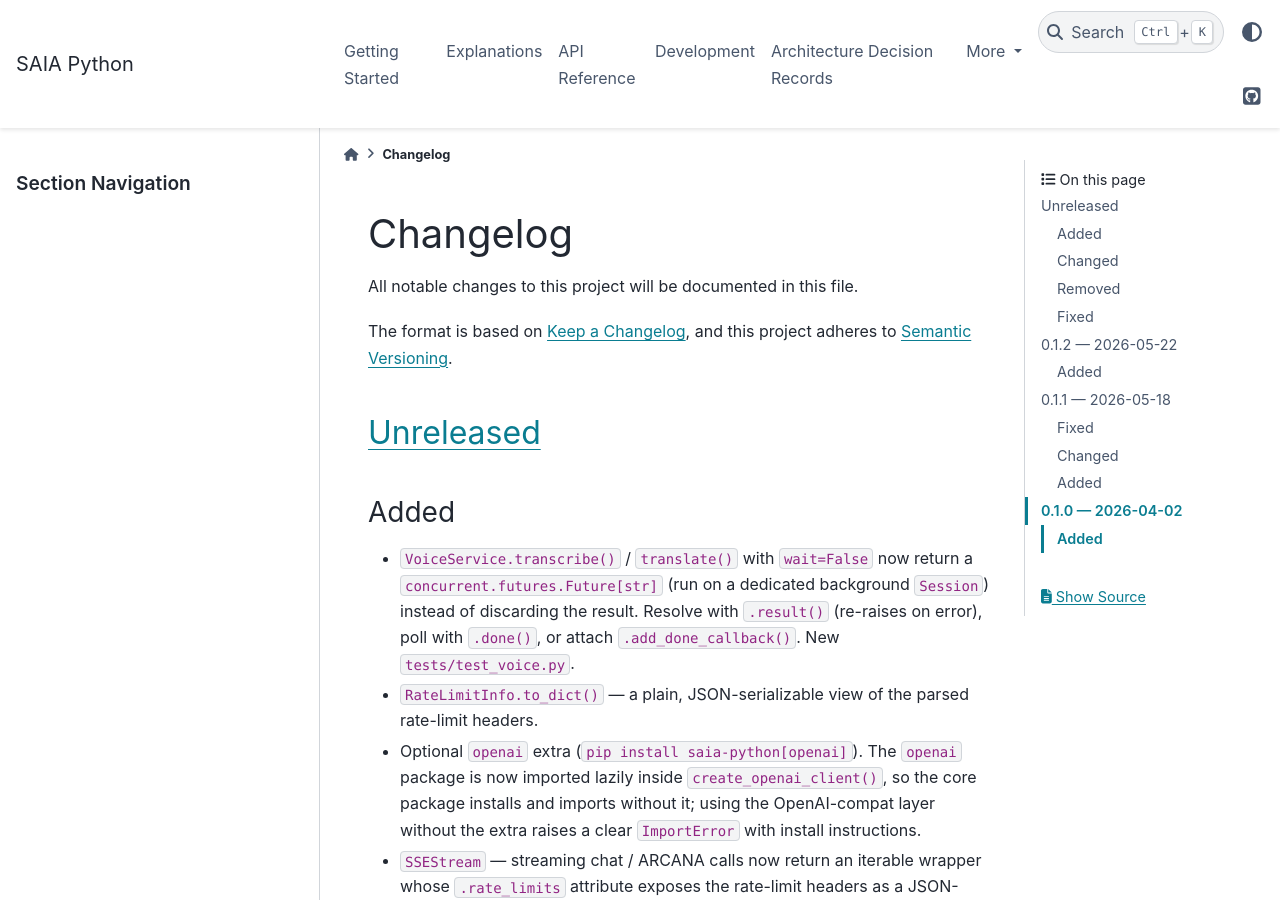
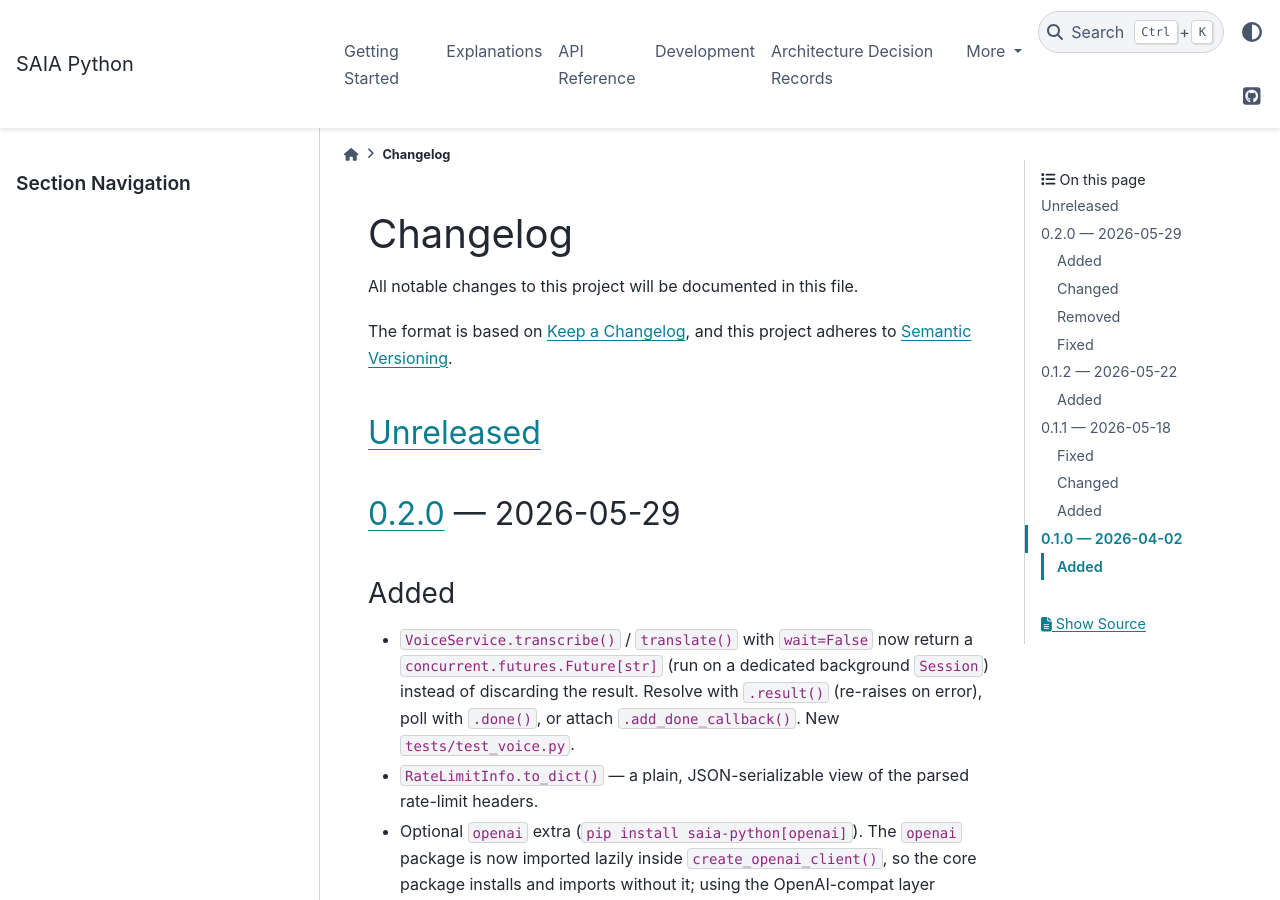
Before and after one commit to fschwar4/saia_python, a Sphinx documentation site: the page built from docs/CHANGELOG.md, in a window 1280 px wide and 900 px high. Built offline with Sphinx 7.4.7 and the PyData theme 0.15.4, drawn with Linux system fonts in a browser that asks for light colours; some of the changed text lies outside the part shown.

Commit message:
Release 0.2.0: optional openai, rate-limit parity, ADRs

```diff
--- a/docs/CHANGELOG.md
+++ b/docs/CHANGELOG.md
@@ -6,6 +6,8 @@ The format is based on [Keep a Changelog](https://keepachangelog.com/en/1.1.0/),
 and this project adheres to [Semantic Versioning](https://semver.org/spec/v2.0.0.html).
 
 ## [Unreleased]
+
+## [0.2.0] — 2026-05-29
 
 ### Added
 
@@ -162,7 +164,8 @@ and this project adheres to [Semantic Versioning](https://semver.org/spec/v2.0.0
   resolution with owner-prefix handling.
 - Sphinx documentation (PyData theme) and a unit test suite.
 
-[Unreleased]: https://github.com/fschwar4/saia_python/compare/v0.1.2...HEAD
+[Unreleased]: https://github.com/fschwar4/saia_python/compare/v0.2.0...HEAD
+[0.2.0]: https://github.com/fschwar4/saia_python/compare/v0.1.2...v0.2.0
 [0.1.2]: https://github.com/fschwar4/saia_python/compare/v0.1.1...v0.1.2
 [0.1.1]: https://github.com/fschwar4/saia_python/compare/v0.1.0...v0.1.1
 [0.1.0]: https://github.com/fschwar4/saia_python/releases/tag/v0.1.0
--- a/pyproject.toml
+++ b/pyproject.toml
@@ -4,7 +4,7 @@ build-backend = "setuptools.build_meta"
 
 [project]
 name = "saia-python"
-version = "0.1.2"
+version = "0.2.0"
 description = "Python wrapper for the GWDG SAIA platform REST API"
 requires-python = ">=3.10"
 license = "AGPL-3.0"
```
